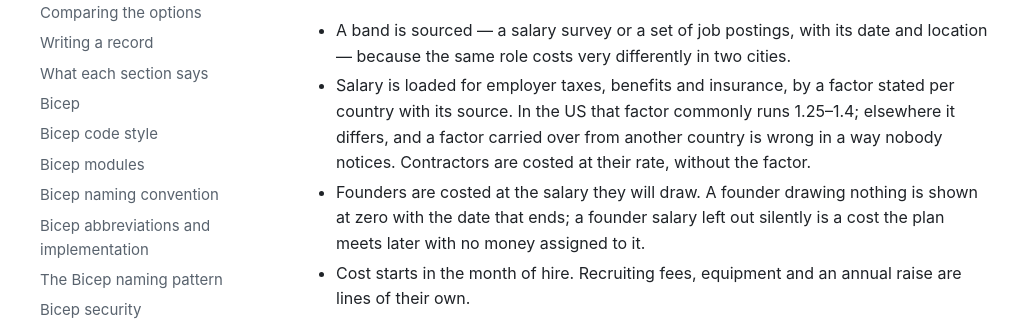
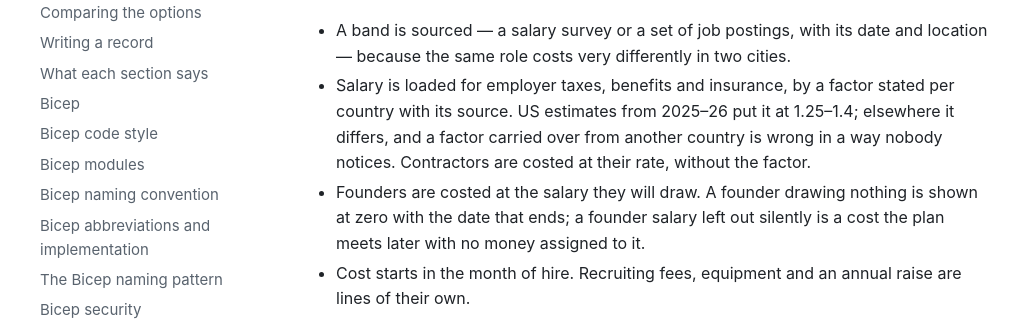
Before and after one commit to polikeiji/constitutions, a Jekyll site: the page built from constitutions/business-plans/costs.md, in a window 1280 px wide and 900 px high, scrolled down 555 px. Shown: the part 185-506 px from the top of the window, without its empty margins (128-1151 px from the left). Built offline with Jekyll 4.4.1, drawn with Linux system fonts in a browser that asks for light colours; our own code applies the rules of GitHub Pages for plain Markdown files.

Commit message:
fix(constitutions): what the self-review of the business plans found
Date the two benchmark ranges, as financials.md requires of every
benchmark, and name the stage team.md meant.

Refs #54

Co-Authored-By: Claude Opus 5.5 (1M context) <noreply@anthropic.com>

```diff
--- a/constitutions/business-plans/costs.md
+++ b/constitutions/business-plans/costs.md
@@ -28,7 +28,7 @@ role; this file keeps no headcount of its own.
 - A band is sourced — a salary survey or a set of job postings, with its date and location —
   because the same role costs very differently in two cities.
 - Salary is loaded for employer taxes, benefits and insurance, by a factor stated per
-  country with its source. In the US that factor commonly runs 1.25–1.4; elsewhere it
+  country with its source. US estimates from 2025–26 put it at 1.25–1.4; elsewhere it
   differs, and a factor carried over from another country is wrong in a way nobody notices.
   Contractors are costed at their rate, without the factor.
 - Founders are costed at the salary they will draw. A founder drawing nothing is shown at
```
Also changed, not shown: constitutions/business-plans/financials.md (+1 -1 lines), constitutions/business-plans/team.md (+1 -1 lines).
